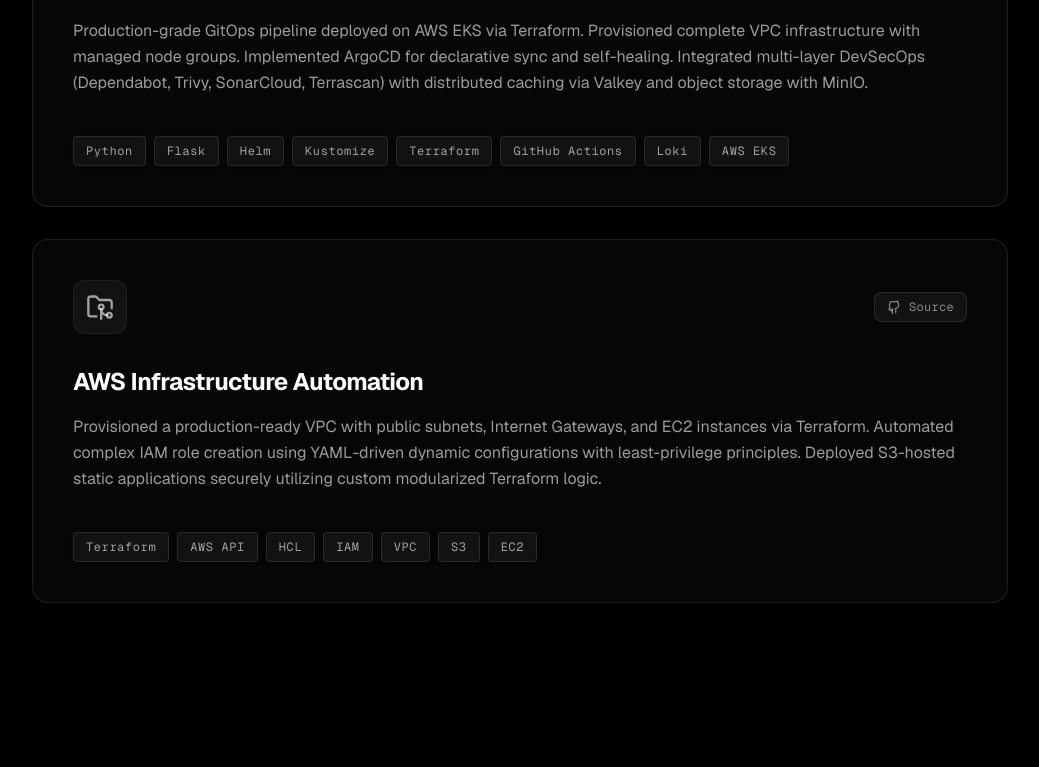
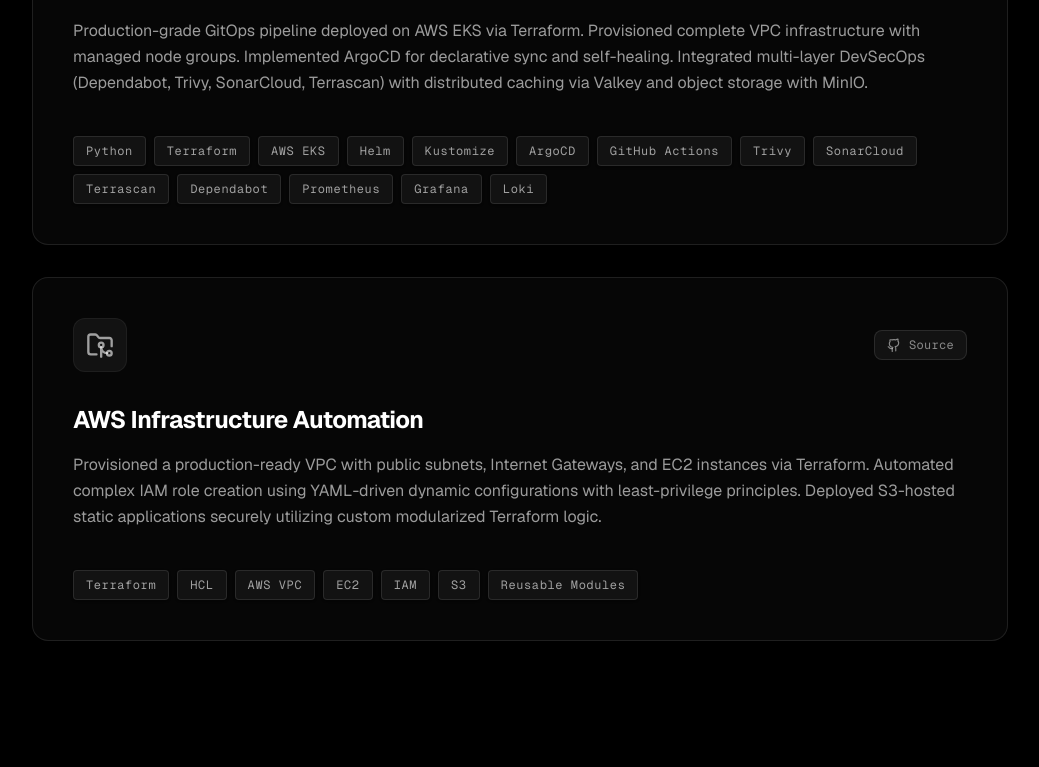
Before and after one commit to mehmoodhaq7/portfolio, a Next.js app: page / in a window 1280 px wide. Shown: the part 3048-3815 px from the top of the page, without its empty margins (120-1159 px from the left). Built offline with nearby package versions, Linux system fonts and the light colour scheme.

Commit message:
chore: update project tech stack tags

```diff
--- a/app/page.tsx
+++ b/app/page.tsx
@@ -305,6 +305,7 @@ export default function Portfolio() {
                   "SonarQube",
                   "Nexus",
                   "Docker",
+                  "Trivy",
                   "Kubernetes",
                   "Prometheus",
                   "Grafana",
@@ -318,13 +319,19 @@ export default function Portfolio() {
                 description="Production-grade GitOps pipeline deployed on AWS EKS via Terraform. Provisioned complete VPC infrastructure with managed node groups. Implemented ArgoCD for declarative sync and self-healing. Integrated multi-layer DevSecOps (Dependabot, Trivy, SonarCloud, Terrascan) with distributed caching via Valkey and object storage with MinIO."
                 tags={[
                   "Python",
-                  "Flask",
+                  "Terraform",
+                  "AWS EKS",
                   "Helm",
                   "Kustomize",
-                  "Terraform",
+                  "ArgoCD",
                   "GitHub Actions",
+                  "Trivy",
+                  "SonarCloud",
+                  "Terrascan",
+                  "Dependabot",
+                  "Prometheus",
+                  "Grafana",
                   "Loki",
-                  "AWS EKS",
                 ]}
                 githubUrl="https://github.com/mehmoodhaq7/hivebox"
                 detailed
@@ -334,12 +341,12 @@ export default function Portfolio() {
                 description="Provisioned a production-ready VPC with public subnets, Internet Gateways, and EC2 instances via Terraform. Automated complex IAM role creation using YAML-driven dynamic configurations with least-privilege principles. Deployed S3-hosted static applications securely utilizing custom modularized Terraform logic."
                 tags={[
                   "Terraform",
-                  "AWS API",
                   "HCL",
+                  "AWS VPC",
+                  "EC2",
                   "IAM",
-                  "VPC",
                   "S3",
-                  "EC2",
+                  "Reusable Modules",
                 ]}
                 githubUrl="https://github.com/mehmoodhaq7/Terraform_labs-projects"
                 detailed
```
